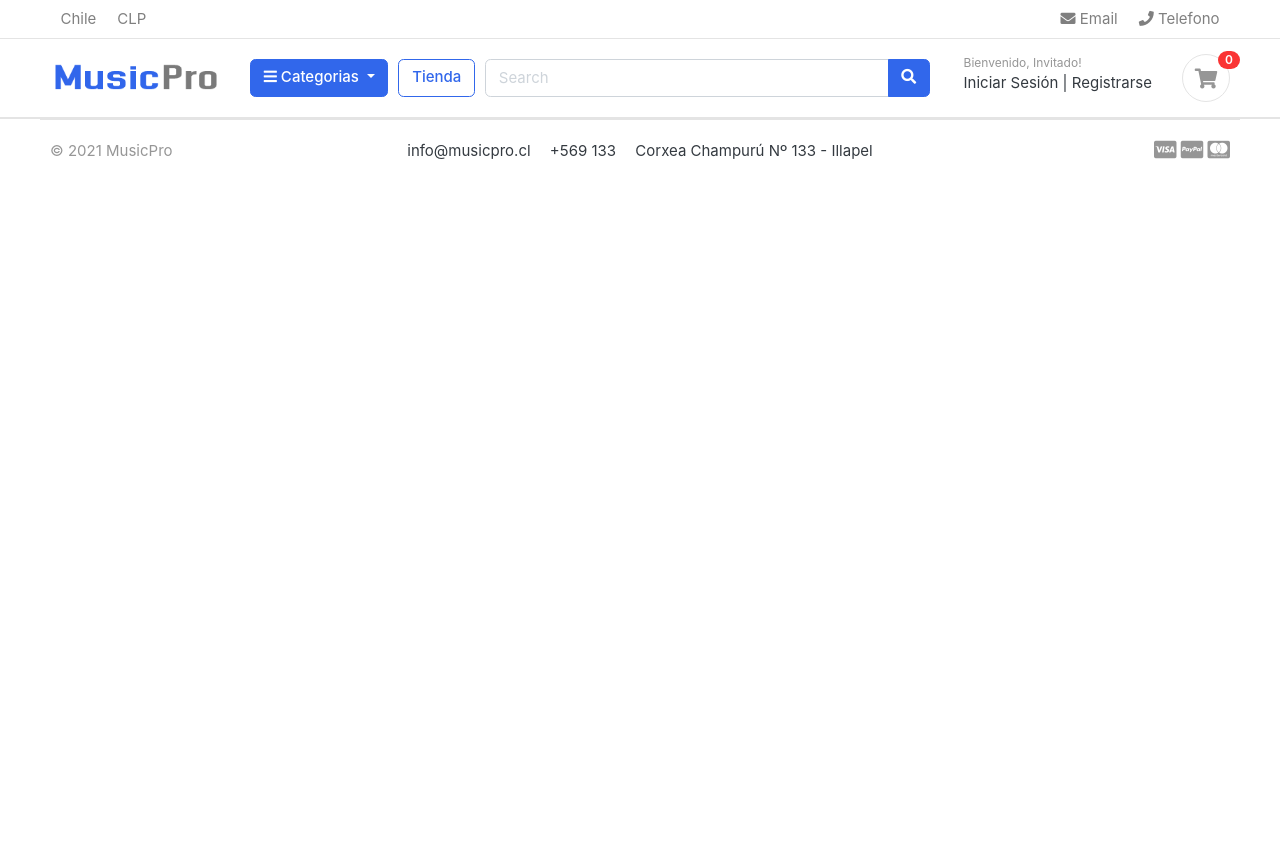
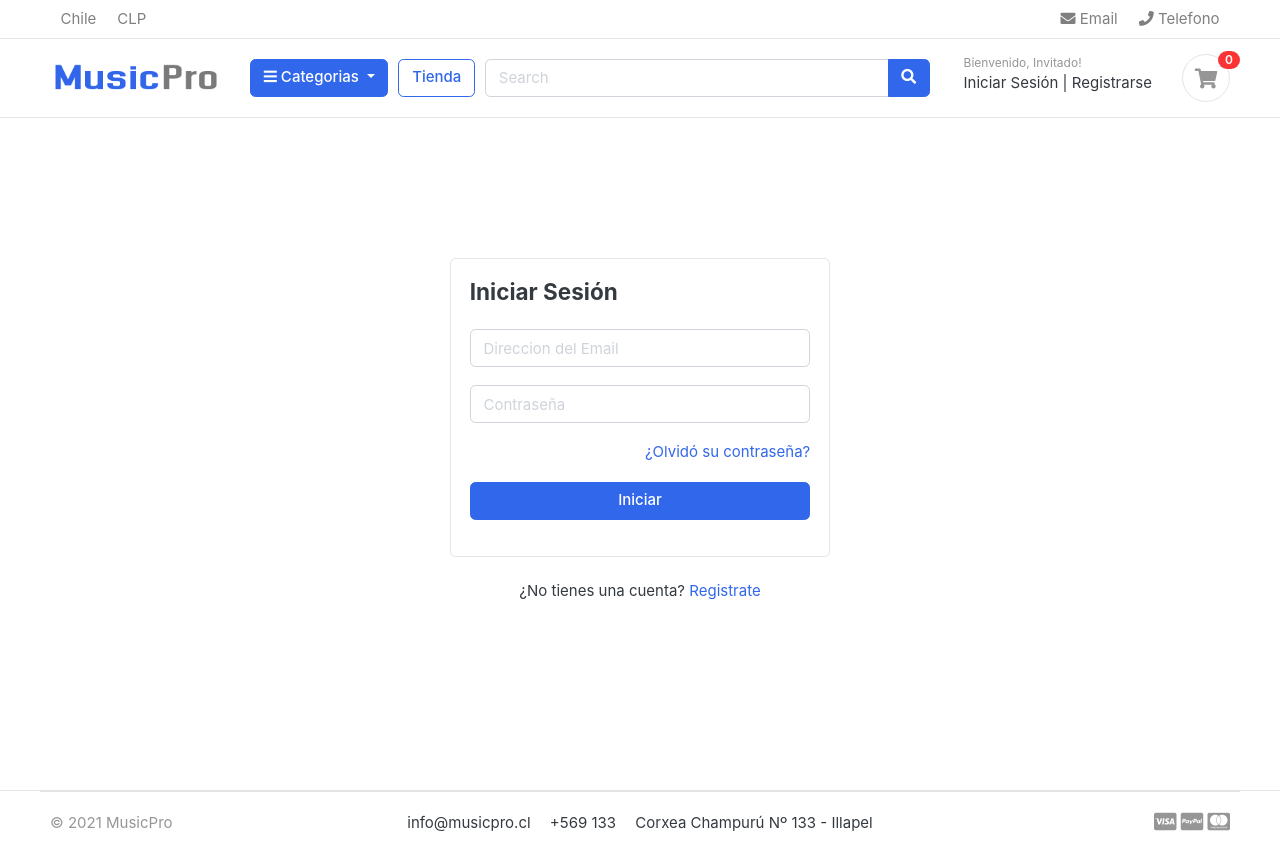
Before and after one commit to nicortezm/musicpro, a Django app: page /accounts/login/ in a window 1280 px wide. Before the commit the page ends 159 px from the top, so only its background shows below. Run offline with Django 3.2, Linux system fonts and the light colour scheme; data comes from the database, SQL or seed files in the repository; both versions use the stored data as it was after the commit; data that the repository does not hold is empty; parts of the project's set-up code (start-up, migrations or seed data) failed here and were passed over; some libraries are stand-ins or nearby versions; some web fonts are replaced.

Commit message:
login, logout y registro terminado

```diff
--- a/apps/accounts/views.py
+++ b/apps/accounts/views.py
@@ -1,7 +1,9 @@
-from django.contrib import messages
+from django.contrib import messages, auth
 from .forms import RegistrationForm
 from django.shortcuts import redirect, render
 from .models import Account
+from django.contrib.auth.decorators import login_required
+
 # Create your views here.
 
 
@@ -29,8 +31,24 @@ def register(request):
 
 
 def login(request):
+    if request.method == "POST":
+        email = request.POST['email']
+        password = request.POST['password']
+
+        user = auth.authenticate(email=email, password=password)
+
+        if user is not None:
+            auth.login(request, user)
+            # messages.success(request,'Has iniciado sesión exitosamente.')
+            return redirect('home')
+        else:
+            messages.error(request, 'Datos incorrectos. Intente nuevamente')
+            return redirect('login')
     return render(request, 'accounts/login.html')
 
 
+@login_required(login_url='login')
 def logout(request):
-    return render(request, 'accounts/logout.html')
+    auth.logout(request)
+    messages.success(request, 'Has cerrado sesión correctamente')
+    return redirect('login')
--- a/templates/accounts/login.html
+++ b/templates/accounts/login.html
@@ -1,6 +1,42 @@
 {% extends 'base.html' %}
 
 {% block content %}
+<!-- ========================= SECTION CONTENT ========================= -->
+<section class="section-conten padding-y" style="min-height:84vh">
+
+    <!-- ============================ COMPONENT LOGIN   ================================= -->
+    <div class="card mx-auto" style="max-width: 380px; margin-top:100px;">
+
+        <div class="card-body">
+            <h4 class="card-title mb-4">Iniciar Sesión</h4>
+            {% include 'includes/alerts.html' %}
+            <form action="{% url 'login' %}" method="POST">
+                {% csrf_token %}
+                <div class="form-group">
+                    <input type="email" class="form-control" placeholder="Direccion del Email" name="email">
+                </div> <!-- form-group// -->
+                <div class="form-group">
+                    <input type="password" class="form-control" placeholder="Contraseña" name="password">
+                </div> <!-- form-group// -->
+
+                <div class="form-group">
+                    <a href="#" class="float-right">¿Olvidó su contraseña?</a>
+
+                </div> <!-- form-group form-check .// -->
+                <div class="form-group">
+                    <button type="submit" class="btn btn-primary btn-block"> Iniciar </button>
+                </div> <!-- form-group// -->
+            </form>
+        </div> <!-- card-body.// -->
+    </div> <!-- card .// -->
+
+    <p class="text-center mt-4">¿No tienes una cuenta? <a href="{% url 'register' %}">Registrate</a></p>
+    <br><br>
+    <!-- ============================ COMPONENT LOGIN  END.// ================================= -->
+
+
+</section>
+<!-- ========================= SECTION CONTENT END// ========================= -->
 
 
 {% endblock content %}
--- a/templates/accounts/register.html
+++ b/templates/accounts/register.html
@@ -57,7 +57,7 @@
 			</form>
 		</article><!-- card-body.// -->
 	</div> <!-- card .// -->
-	<p class="text-center mt-4">¿Ya estas registrado? <a href="./signin.html">Inicia Sesión</a></p>
+	<p class="text-center mt-4">¿Ya estas registrado? <a href="{% url 'login' %}">Inicia Sesión</a></p>
 	<br><br>
 	<!-- ============================ COMPONENT REGISTER  END.// ================================= -->
 
--- a/templates/includes/alerts.html
+++ b/templates/includes/alerts.html
@@ -4,7 +4,7 @@
 <div id="message" class="container">
     <div{% if message.tags %} class="alert alert-{{ message.tags }}" {% endif %} role="alert">
         <button type="button" class="close" data-dismiss="alert"><span aria-hidden="true">&times;</span></button>
-        {% if message.level == DEFAULT_MESSAGE_LEVELS.ERROR %}Important: {% endif %}
+        {% if message.level == DEFAULT_MESSAGE_LEVELS.ERROR %}Error: {% endif %}
         {{ message }}
 </div>
 </div>
--- a/templates/includes/navbar.html
+++ b/templates/includes/navbar.html
@@ -2,13 +2,14 @@
 <header class="section-header">
 	<nav class="navbar p-md-0 navbar-expand-sm navbar-light border-bottom">
 		<div class="container">
-  <button class="navbar-toggler" type="button" data-toggle="collapse" data-target="#navbarTop4" aria-controls="navbarNav" aria-expanded="false" aria-label="Toggle navigation">
+			<button class="navbar-toggler" type="button" data-toggle="collapse" data-target="#navbarTop4"
+				aria-controls="navbarNav" aria-expanded="false" aria-label="Toggle navigation">
 				<span class="navbar-toggler-icon"></span>
 			</button>
 			<div class="collapse navbar-collapse" id="navbarTop4">
 				<ul class="navbar-nav mr-auto">
 					<li class="nav-item dropdown">
-		 	<a href="#" class="nav-link">   Chile </a>
+						<a href="#" class="nav-link"> Chile </a>
 
 					</li>
 					<li class="nav-item dropdown">
@@ -34,7 +35,7 @@
 				<div class="col-lg col-sm col-md col-6 flex-grow-0">
 					<div class="category-wrap dropdown d-inline-block float-right">
 						<button type="button" class="btn btn-primary dropdown-toggle" data-toggle="dropdown">
-				<i class="fa fa-bars"></i>  Categorias
+							<i class="fa fa-bars"></i> Categorias
 						</button>
 						<div class="dropdown-menu">
 							{%for category in links %}
@@ -43,7 +44,7 @@
 
 
 						</div>
-		</div>  <!-- category-wrap.// -->
+					</div> <!-- category-wrap.// -->
 				</div> <!-- col.// -->
 				<a href="{% url 'store' %}" class="btn btn-outline-primary">Tienda</a>
 				<div class="col-lg  col-md-6 col-sm-12 col">
@@ -61,6 +62,7 @@
 				</div> <!-- col.// -->
 				<div class="col-lg-3 col-sm-6 col-8 order-2 order-lg-3">
 					<div class="d-flex justify-content-end mb-3 mb-lg-0">
+						{% if user.id is None %}
 						<div class="widget-header">
 							<small class="title text-muted">Bienvenido, Invitado!</small>
 							<div>
@@ -68,6 +70,16 @@
 								<a href="{% url 'register' %}"> Registrarse</a>
 							</div>
 						</div>
+						{% else %}
+						<div class="widget-header">
+							<small class="title text-muted">Bienvenido, {{ user.first_name | capfirst }}</small>
+							<div>
+								<a href="#">Mi Perfl</a> <span class="dark-transp"> | </span>
+								<a href="{% url 'logout' %}">Logout</a>
+							</div>
+						</div>
+
+						{% endif %}
 						<a href="{% url 'cart' %}" class="widget-header pl-3 ml-3">
 							<div class="icon icon-sm rounded-circle border"><i class="fa fa-shopping-cart"></i></div>
 							<span class="badge badge-pill badge-danger notify">{{cart_count}}</span>
```
Also changed, not shown: templates/store/store.html (+5 -4 lines), db.sqlite3. Lines whose indentation alone changed are shown as unchanged.
